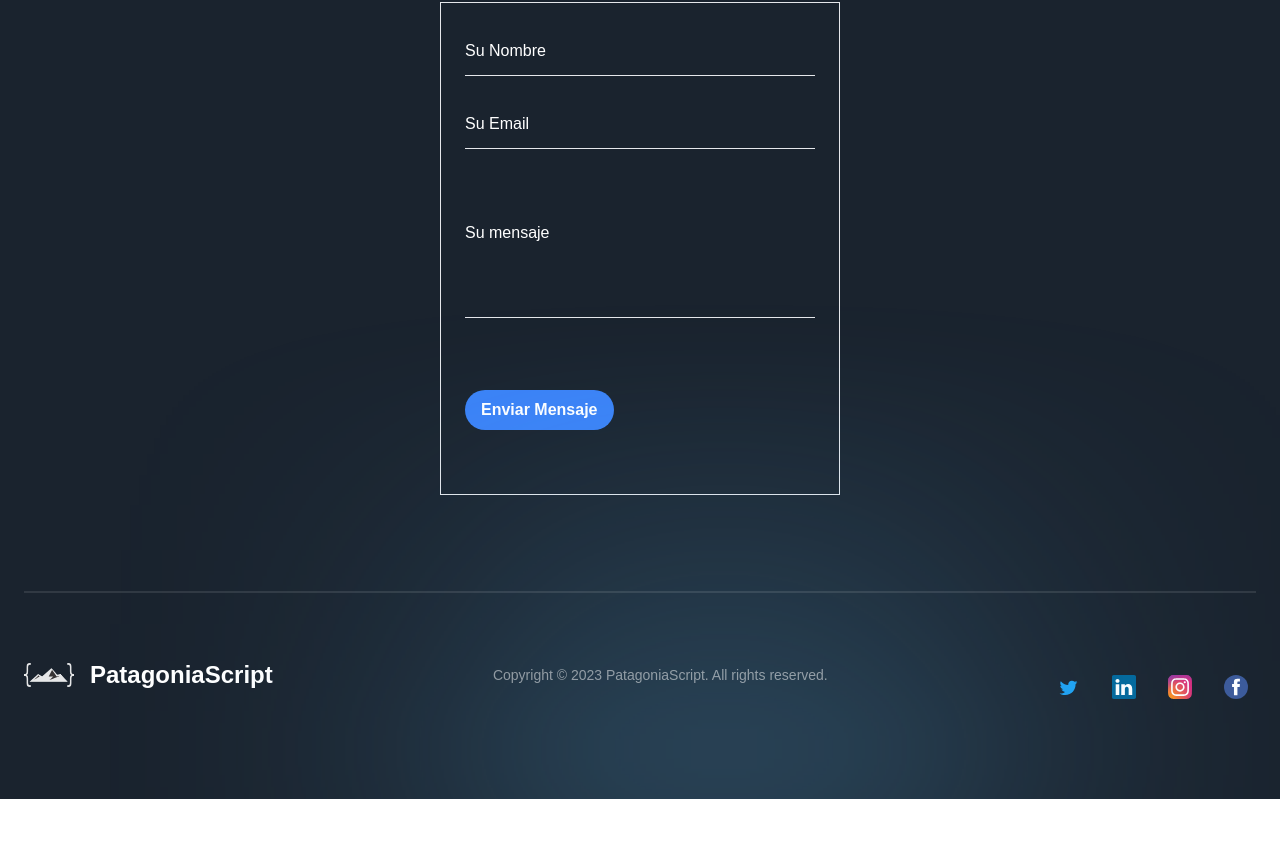
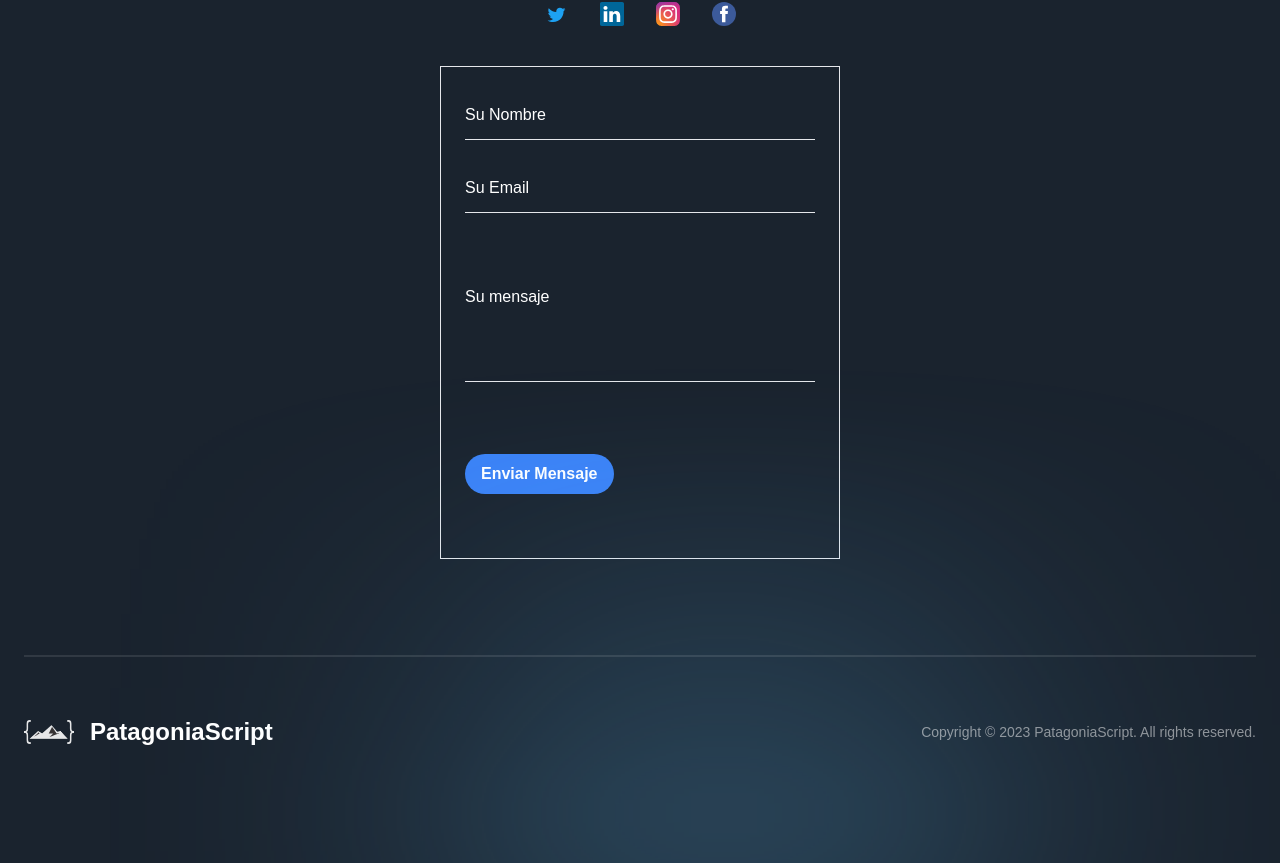
Before and after one commit to leanmaga/patagoniascript, a Next.js app: page / in a window 1280 px wide. Shown: the part 7840-8703 px from the top of the page. Before the commit the page ends 8639 px from the top, so only its background shows below. Built offline with nearby package versions, Linux system fonts and the light colour scheme; a web font is replaced by a local one.

Commit message:
agregar seccion comentarios de facebook, eliminar redes del footer

```diff
--- a/app/layout.js
+++ b/app/layout.js
@@ -1,3 +1,4 @@
+import Script from 'next/script';
 import '../styles/globals.css';
 
 const RootLayout = ({ children }) => (
@@ -12,8 +13,8 @@ const RootLayout = ({ children }) => (
     </head>
     <body>
     <div id="fb-root"></div>
-      <script async defer crossorigin="anonymous" src="https://connect.facebook.net/es_LA/sdk.js#xfbml=1&version=v18.0" nonce="hhPeiPhy"></script>
       {children}
+      <Script async defer crossorigin="anonymous" src="https://connect.facebook.net/es_LA/sdk.js#xfbml=1&version=v18.0" nonce="hhPeiPhy"/>
     </body>
   </html>
 );
--- a/app/page.js
+++ b/app/page.js
@@ -2,7 +2,9 @@ import { Footer,  ContactForm, Nav } from '../components';
 import { About, Explore, Feedback, GetStarted, Hero, Insights, WhatsNew, World } from '../sections';
 
 const Page = () => (
+
   <div className="bg-primary-black overflow-hidden">
+
     <div id="fb-root"></div>
    <Nav />
     <Hero />
--- a/components/Footer.jsx
+++ b/components/Footer.jsx
@@ -6,7 +6,7 @@ import styles from '../styles';
 
 import { footerVariants } from '../utils/motion';
 
-import { socials } from '../constants';
+//import { socials } from '../constants';
 
 import { staggerContainer, textVariant} from '../utils/motion';
 
@@ -42,7 +42,7 @@ const Footer = () => (
           <p className="font-normal text-[14px] text-white opacity-50">
             Copyright © 2023 PatagoniaScript. All rights reserved.
           </p>
-
+{/*}
           <motion.div
           variants={staggerContainer}
           initial="hidden"
@@ -51,9 +51,9 @@ const Footer = () => (
           className='p-2 pt-8  xs:hidden md:hidden sm:hidden '
           >
             <div className="flex gap-8">
-              {socials.map((social) => (
+              {socials.map((social, index) => (
 
-                <a className='hover:scale-150' href={social.link} target="_blank" rel="noreferrer">
+                <a key={index} className='hover:scale-150' href={social.link} target="_blank" rel="noreferrer">
 
                     <img
                       key={social.name}
@@ -68,7 +68,7 @@ const Footer = () => (
             </div>
           </motion.div>
 
-
+              */}
 
         </div>
       </div>
--- a/sections/Feedback.jsx
+++ b/sections/Feedback.jsx
@@ -62,7 +62,7 @@ const Feedback = () => (
 
     </motion.div>
 
-    <div className="fb-comments" data-href="https://www.patagoniascript.com" data-width="50%" data-numposts="5"></div>
+    <div className="fb-comments text-white m-4 p-4 flex justify-center content-center " data-href="https://www.patagoniascript.com" data-width="100%" data-numposts="5"></div>
   </section>
 );
 
```
